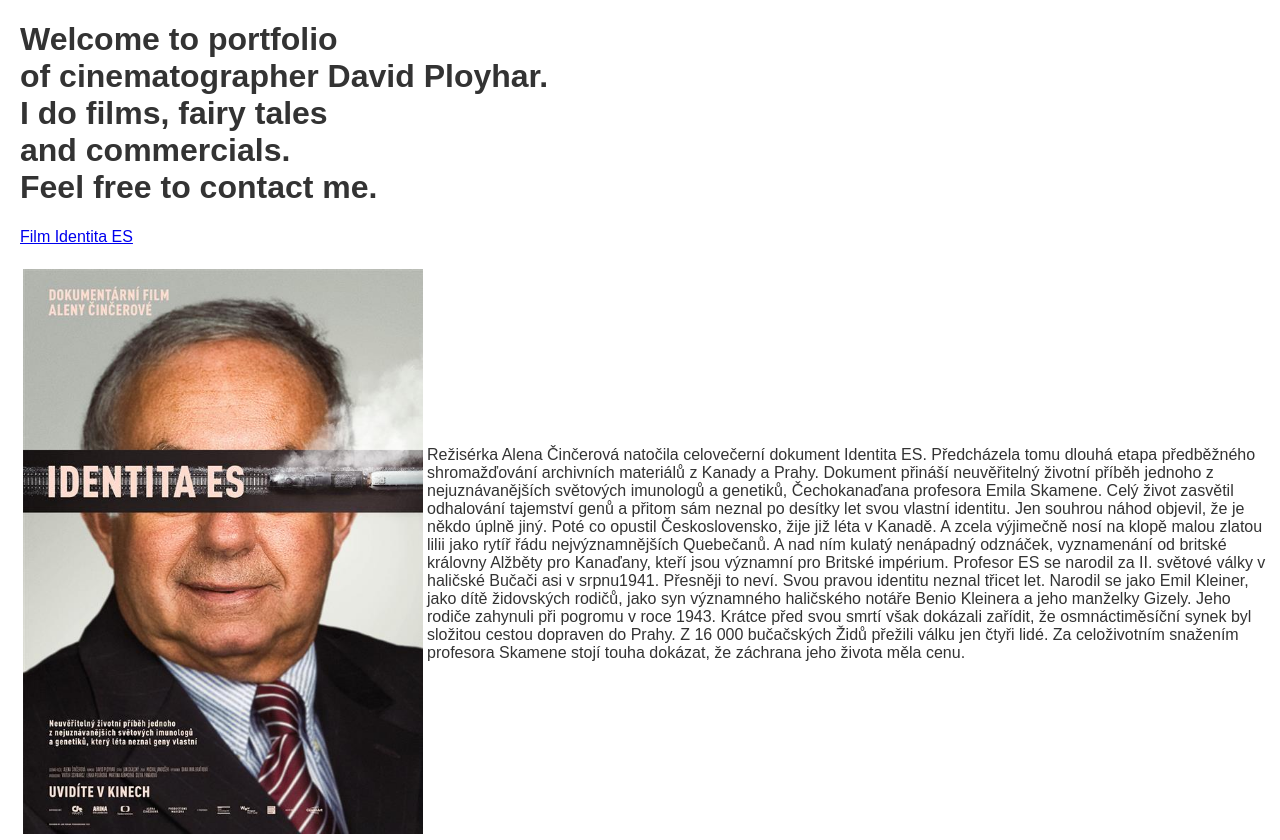
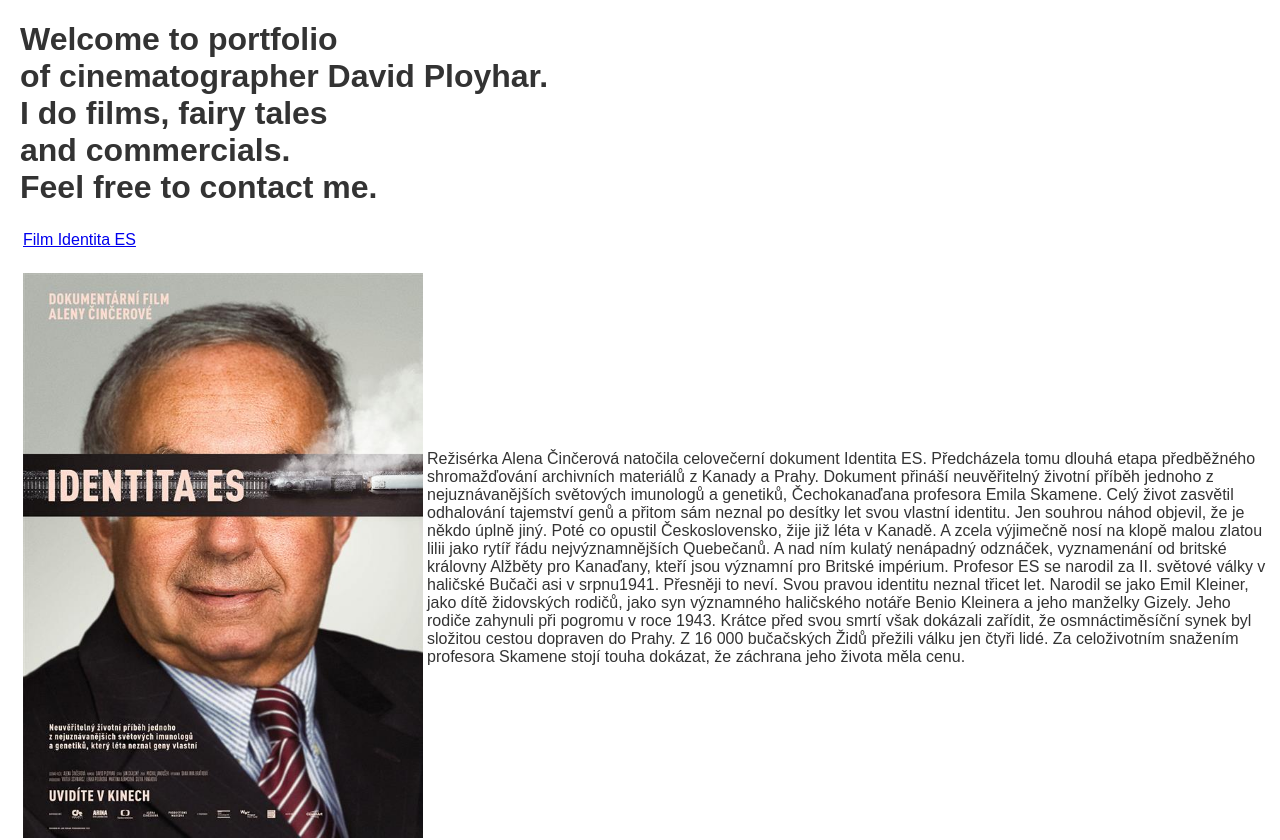
Before and after one commit to David141900/David, a plain HTML site: page index.html in a window 1280 px wide. Shown: the top 840 px of the page. Drawn offline with Linux system fonts and the light colour scheme.

Commit message:
Update index.html

```diff
--- a/index.html
+++ b/index.html
@@ -16,8 +16,11 @@
         </h1>
     </span>
 
-    <main>
         <table>
+            <tr>
+               <td> <a href="https://www.csfd.cz/film/1129613-identita-es/prehled/" target="_blank">Film Identita ES</a></td>
+                <td></td>
+            </tr>
             <tr>
                 <td>
                     <p class="film"><img src="es.jpg" alt="Plakát ble" width="400px"></p>
@@ -44,9 +47,6 @@
                     16 000 bučačských Židů přežili válku jen čtyři lidé. Za celoživotním snažením profesora Skamene
                     stojí touha dokázat, že záchrana jeho života
                     měla cenu.</td>
-            </tr>
-            <tr>
-                <a href="https://www.csfd.cz/film/1129613-identita-es/prehled/" target="_blank">Film Identita ES</a>
             </tr>
         </table>
 
```
